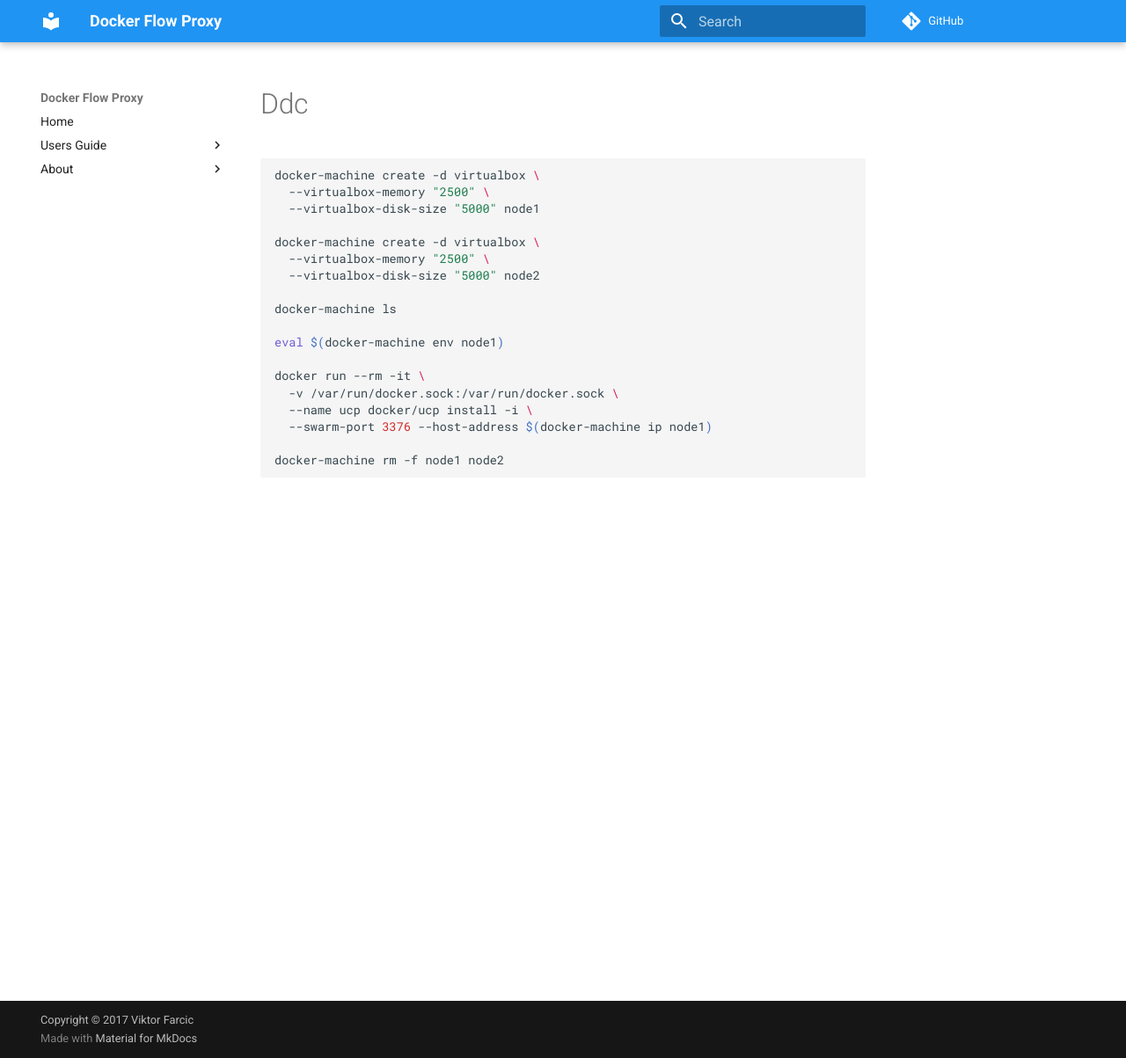
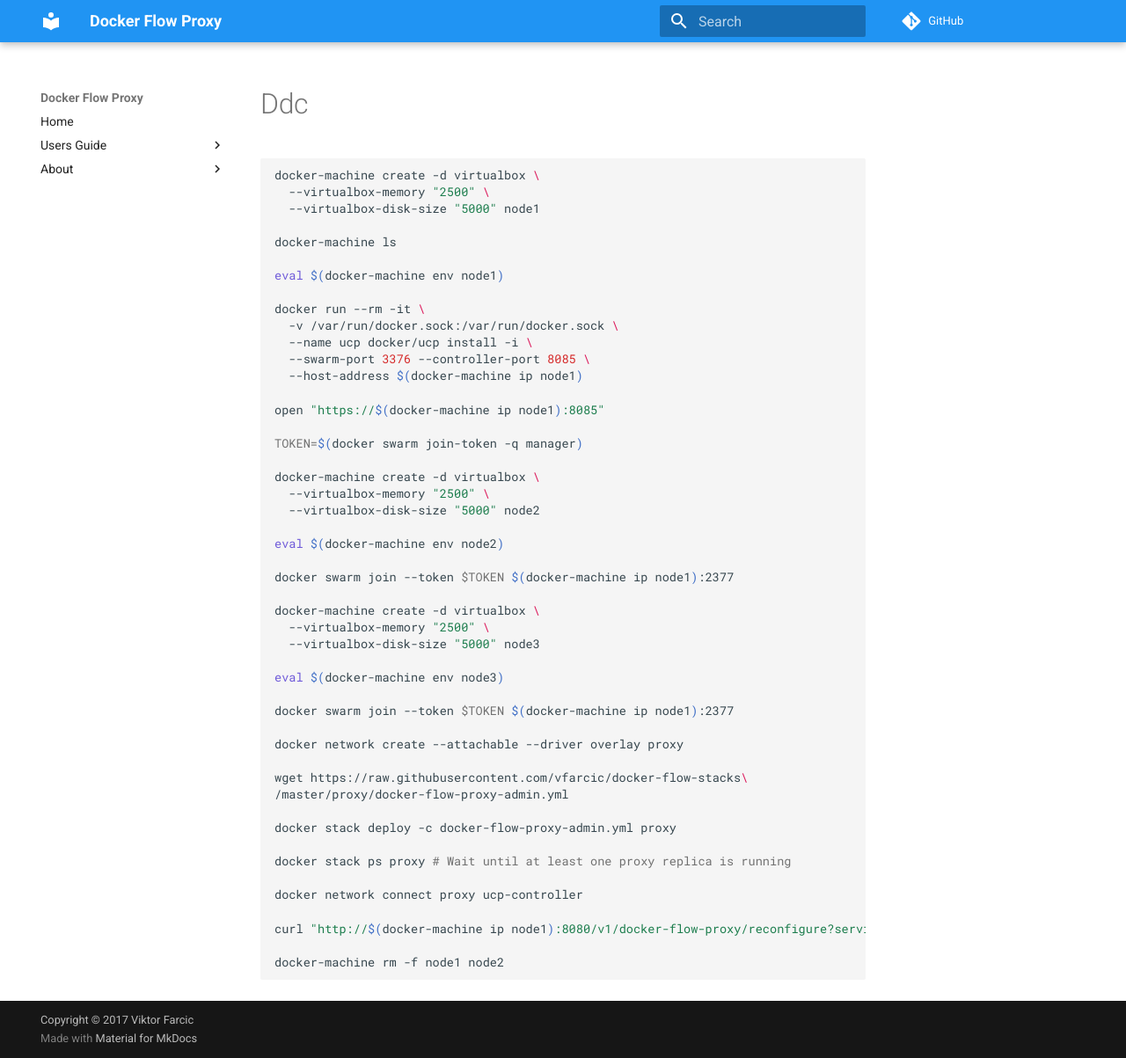
Before and after one commit to docker-flow/docker-flow-proxy, an MkDocs documentation site: the page built from docs/ddc.md, in a window 1280 px wide and 1203 px high. Shown: the whole window at 88% size. Built offline with MkDocs 1.6.1 and Material for MkDocs 9.7.7, drawn with Linux system fonts in a browser that asks for light colours; comment, search, counter and statistics services are not loaded; old or Windows-style settings are respelled for this version of MkDocs.

Commit message:
UCP [ci skip]

````diff
--- a/docs/ddc.md
+++ b/docs/ddc.md
@@ -2,10 +2,6 @@
 docker-machine create -d virtualbox \
   --virtualbox-memory "2500" \
   --virtualbox-disk-size "5000" node1
-
-docker-machine create -d virtualbox \
-  --virtualbox-memory "2500" \
-  --virtualbox-disk-size "5000" node2
 
 docker-machine ls
 
@@ -14,7 +10,41 @@ eval $(docker-machine env node1)
 docker run --rm -it \
   -v /var/run/docker.sock:/var/run/docker.sock \
   --name ucp docker/ucp install -i \
-  --swarm-port 3376 --host-address $(docker-machine ip node1)
+  --swarm-port 3376 --controller-port 8085 \
+  --host-address $(docker-machine ip node1)
+
+open "https://$(docker-machine ip node1):8085"
+
+TOKEN=$(docker swarm join-token -q manager)
+
+docker-machine create -d virtualbox \
+  --virtualbox-memory "2500" \
+  --virtualbox-disk-size "5000" node2
+
+eval $(docker-machine env node2)
+
+docker swarm join --token $TOKEN $(docker-machine ip node1):2377
+
+docker-machine create -d virtualbox \
+  --virtualbox-memory "2500" \
+  --virtualbox-disk-size "5000" node3
+
+eval $(docker-machine env node3)
+
+docker swarm join --token $TOKEN $(docker-machine ip node1):2377
+
+docker network create --attachable --driver overlay proxy
+
+wget https://raw.githubusercontent.com/vfarcic/docker-flow-stacks\
+/master/proxy/docker-flow-proxy-admin.yml
+
+docker stack deploy -c docker-flow-proxy-admin.yml proxy
+
+docker stack ps proxy # Wait until at least one proxy replica is running
+
+docker network connect proxy ucp-controller
+
+curl "http://$(docker-machine ip node1):8080/v1/docker-flow-proxy/reconfigure?serviceName=ucp-controller&servicePath=/&port=8080"
 
 docker-machine rm -f node1 node2
 ```
````
